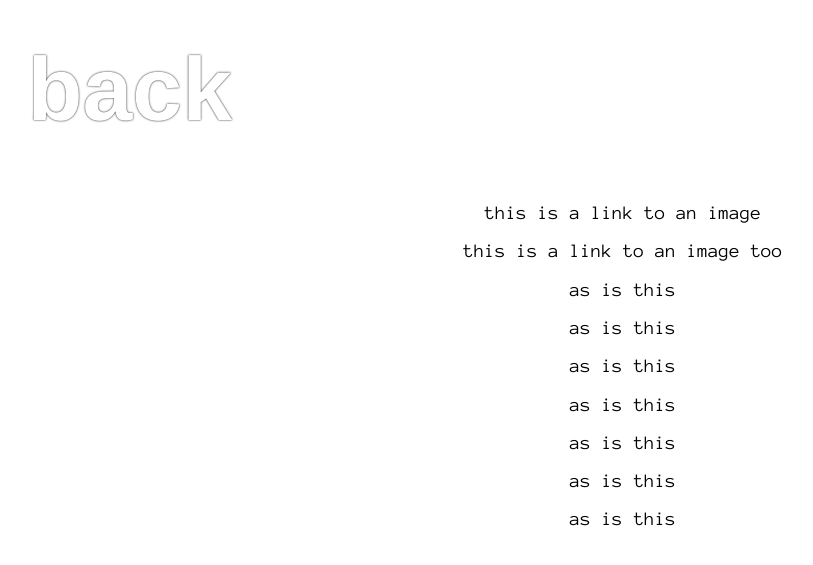
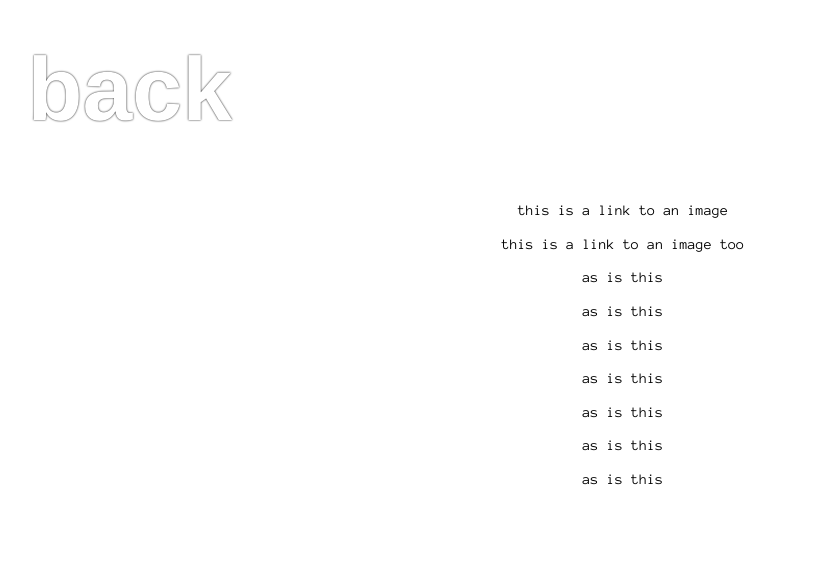
Before and after one commit to milktooth/bixarcher.com, a PHP site: page /archive.html in a window 1280 px wide. Shown: the top 565 px of the page, without its empty margins (17-830 px from the left). Run offline with PHP 8.4, Linux system fonts and the light colour scheme.

Commit message:
no drag font size

```diff
--- a/css/stylesheet-unmin2.css
+++ b/css/stylesheet-unmin2.css
@@ -405,9 +405,9 @@ img {
 	margin: auto;
 	max-width: 800px;
 	box-shadow: none;
-	font-size: var(--step-down-3);
 	width: inherit;
 	cursor: initial;
+	font-size: 45px;
 }
 
 #no-drag-archive {
```
